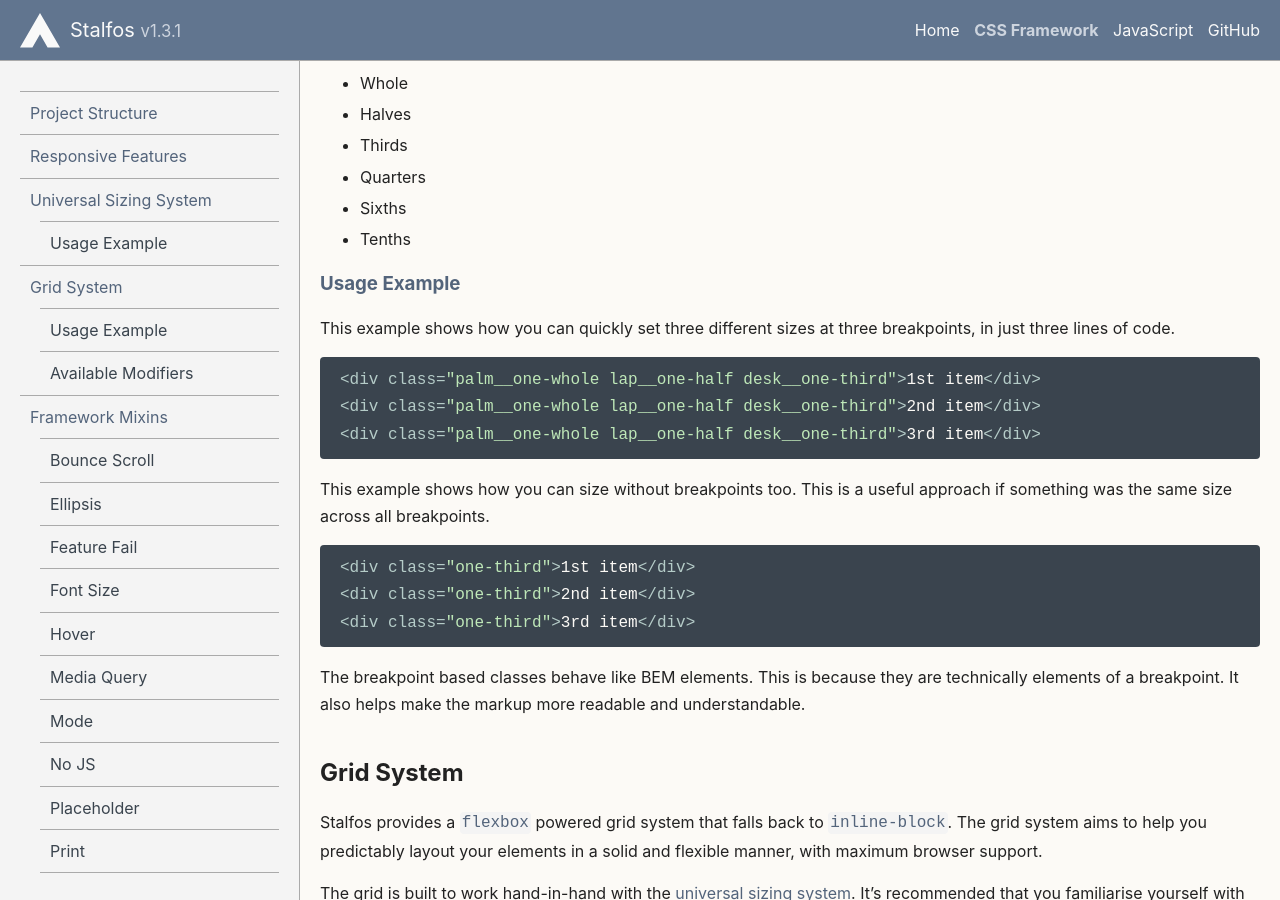
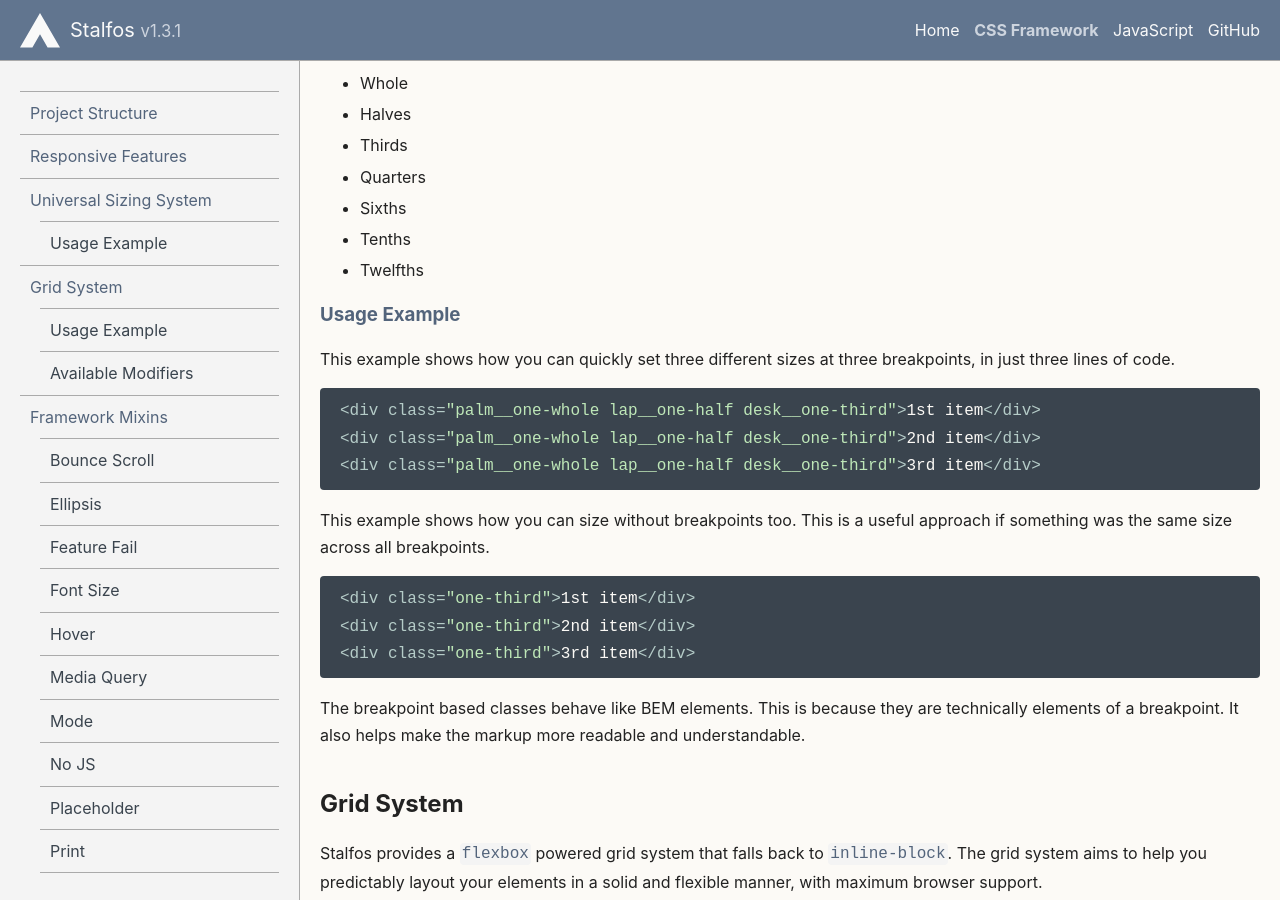
Before and after one commit to Andy-set-studio/stalfos.io, a Jekyll site: the page built from 01-css-framework.md, in a window 1280 px wide and 900 px high, scrolled down 2149 px. Built offline with Jekyll 4.4.1, drawn with Linux system fonts in a browser that asks for light colours.

Commit message:
Add new sizing option

```diff
--- a/01-css-framework.md
+++ b/01-css-framework.md
@@ -57,6 +57,7 @@
 - Quarters
 - Sixths
 - Tenths
+- Twelfths
 
 ### Usage Example
 
```
